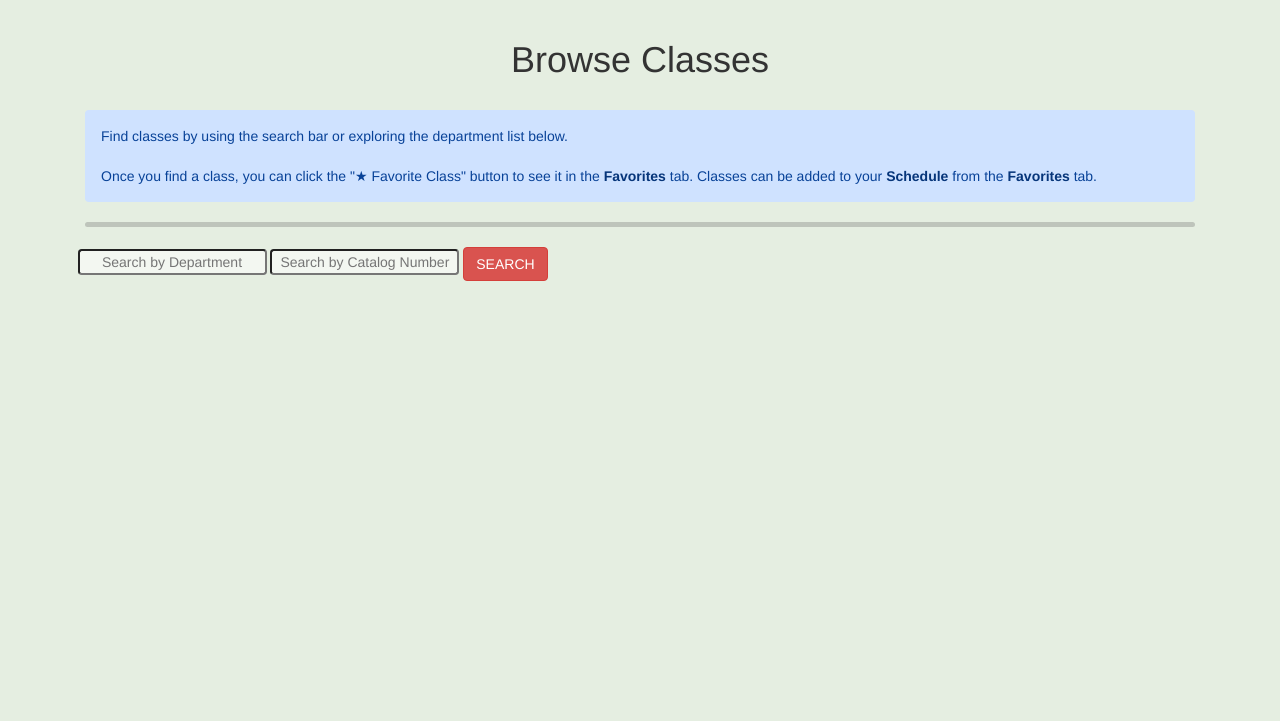
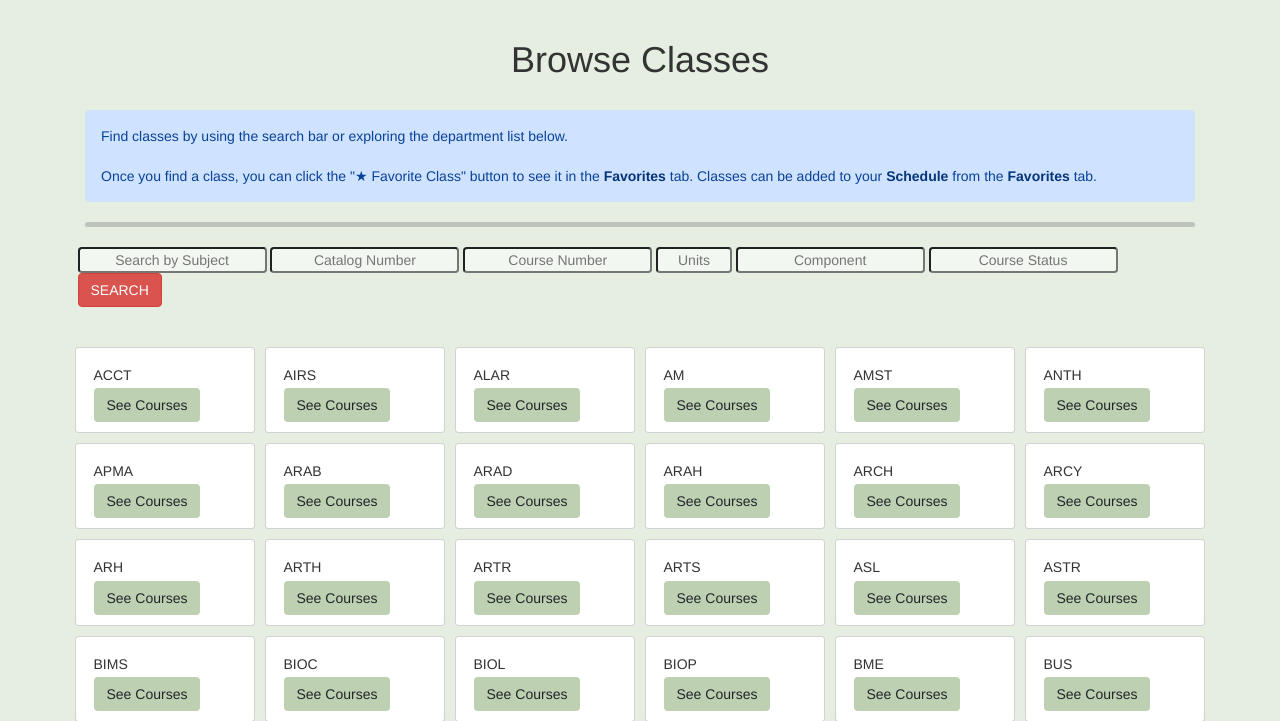
Before and after one commit to MaxZhao0325/Classify, a Django app: page /classify/ in a window 1280 px wide. Shown: the part 62-783 px from the top of the page. Before the commit the page ends 343 px from the top, so only its background shows below. Run offline with Django 4.2, Linux system fonts and the light colour scheme; a user stored in the database is signed in; data comes from the database, SQL or seed files in the repository; data that the repository does not hold is empty; some libraries are stand-ins or nearby versions.

Commit message:
small changes

```diff
--- a/classify/admin.py
+++ b/classify/admin.py
@@ -5,6 +5,10 @@ from django.contrib import admin
 
 # Register your models here.
 from .models import Class, Dept, Profile, ProfileForm, Schedule, Friend_Request, Comment
+
+class DeptAdmin(admin.ModelAdmin):
+    list_display = ('subject',)
+admin.site.register(Dept, DeptAdmin)
 
 class ClassAdmin(admin.ModelAdmin):
     # fieldsets = [
--- a/classify/models.py
+++ b/classify/models.py
@@ -41,7 +41,7 @@ class Class(models.Model):
         return super().str()
 
 class Dept(models.Model):
-    subject = models.CharField(max_length=4)
+    subject = models.CharField(max_length=7)
     def str(self) -> str:
         return subject
 
--- a/classify/templates/classify/index.html
+++ b/classify/templates/classify/index.html
@@ -133,12 +133,47 @@
 
       <!-- display the search bar for the page -->
       <div class="container">
-        <form name="course_search" id="course_search" method="post">
+        <form name="course_search" id="course_search" method="post" autocomplete="off">
           {% csrf_token %}
           <div class='row'>
             <p>
-              <input type = "text" name = "dpt_search" placeholder="Search by Department" class = "text-center rounded" style="background-color: #F3F7F1;">
-              <input type = "text" name = "num_search" placeholder="Search by Catalog Number" class = "text-center rounded" style="background-color: #F3F7F1;">
+              <!-- search by subject name -->
+              <input list="sbj" type = "text" name = "subject_search" placeholder="Search by Subject" class = "text-center rounded" style="background-color: #F3F7F1;">
+              <datalist id="sbj">
+                {% for dpt in deptlist %}
+                <option value={{dpt.subject}}>
+                {% endfor %}
+              </datalist>
+              <!-- search by catalog number -->
+              <input type = "text" name = "cat_num_search" placeholder="Catalog Number" class = "text-center rounded" style="background-color: #F3F7F1;">
+              <!-- search by course number -->
+              <input type = "text" name = "course_num_search" placeholder="Course Number" class = "text-center rounded" style="background-color: #F3F7F1;">
+              <!-- search by units -->
+              <input list="units" type = "text" name = "units_search" placeholder="Units" class = "text-center rounded" style="background-color: #F3F7F1; max-width: 2cm;">
+              <datalist id="units">
+                <option value='0'>
+                <option value='1'>
+                <option value='2'>
+                <option value='3'>
+                <option value='4'>
+                <option value='5'>
+              </datalist>
+              <!-- search by components -->
+              <input list="component" type = "text" name = "component_search" placeholder="Component" class = "text-center rounded" style="background-color: #F3F7F1;">
+              <datalist id="component">
+                <option value="LEC">
+                <option value="LAB">
+                <option value="SEM">
+                <option value="PRA">
+                <option value="IND">
+              </datalist>
+              <!-- search by course_status -->
+              <input list="status" type = "text" name = "status_search" placeholder="Course Status" class = "text-center rounded" style="background-color: #F3F7F1;">
+              <datalist id="status">
+                <option value="Open">
+                <option value="Wait list">
+                <option value="Closed">
+              </datalist>
               <button type = "submit" class = "btn btn-danger">SEARCH</button>
               <br>
             </p>
--- a/classify/views.py
+++ b/classify/views.py
@@ -42,17 +42,14 @@ def index(request):
 
     # Get the list of departments
     dept_results = {}
-    response = requests.get('http://luthers-list.herokuapp.com/api/deptlist/')
-    data = response.json()
-    results = data
-    Dept.objects.all().delete()
-    for r in results:
-        result_info = Dept(subject = r['subject'])
-        result_info.save()
-        dept_results = Dept.objects.all()
+    # response = requests.get('http://luthers-list.herokuapp.com/api/deptlist/')
+    # data = response.json()
 
-    deptlist = Dept.objects.all().order_by('subject')
+    dept_results = Dept.objects.all()
+
+    deptlist = dept_results.order_by('subject')
     query_results = {}
+
     # deal with the condition when user trys to add a course to the shoppingcart
     # if the user clicks on star, then do not clear the Class database
     if request.method == "POST" and request.POST.get("course_pk"):
@@ -65,29 +62,43 @@ def index(request):
         message_display = course.subject+course.catalog_number+"("+course.course_section+")"
         messages.success(request,(f'{message_display} has been added to your Favorited Classes.'))
         # after user just used the shoppingcart, fetch the last department viewed by the user
-        sq = request.session['sq']
-        num_sq = request.session['num_sq']
+        subject_sq = request.session['subject_sq']
+        cat_num_sq = request.session['cat_num_sq']
+        course_num_sq = request.session['course_num_sq']
+        units_sq = request.session['units_sq']
+        component_sq = request.session['component_sq']
+        status_sq = request.session['status_sq']
 
     else:
     # if not the case when the user trys to add a course to the shoppingcart, reload the page with new department database
 
         # first check if there is valid value for the search bar
-        sq = request.POST.get('dpt_search', None)
-        num_sq = request.POST.get('num_search', None)
-        if(sq or num_sq):
-            if(sq):
-                sq = str.upper(str(sq))
-            if(num_sq):
-                num_sq = str(num_sq)
+        subject_sq = request.POST.get('subject_search', None)
+        cat_num_sq = request.POST.get('cat_num_search', None)
+        course_num_sq = request.POST.get('course_num_search', None)
+        units_sq = request.POST.get('units_search', None)
+        component_sq = request.POST.get('component_search', None)
+        status_sq = request.POST.get('status_search', None)
+
+        if(subject_sq or component_sq or cat_num_sq or course_num_sq or status_sq):
+            if(subject_sq):
+                subject_sq = str.upper(subject_sq)
+            if(component_sq):
+                component_sq = str.upper(component_sq)
+            if(status_sq):
+                status_sq = str.upper(status_sq)
 
             #  check searching bar to see if it is a valid search
             # early error handling - these will prevent results from being returned if search is not valid
-            if sq and sq!='' and (len(sq) > 4 or 0 < len(sq) < 2):
+            if subject_sq and subject_sq!='' and (len(subject_sq) > 4 or 0 < len(subject_sq) < 2):
                 isSearchError = True
-                typeOfError = 'Your department code is invalid. Please enter a valid code (e.g. "APMA").'
-            elif num_sq and num_sq!='' and (not num_sq.isnumeric()):
+                typeOfError = 'Your subject code is invalid. Please enter a valid code (e.g. "APMA").'
+            elif cat_num_sq and cat_num_sq!='' and (not cat_num_sq.isnumeric()):
                 isSearchError = True
                 typeOfError = 'Your catalog number is invalid. Please enter a valid number (e.g. "3240").'
+            elif course_num_sq and course_num_sq!='' and (not course_num_sq.isnumeric()):
+                isSearchError = True
+                typeOfError = 'Your course number is invalid. Please enter a valid number (e.g. "12320").'
 
         # immediately returns some errors earlier, if there is no chance of a result being returned
         if isSearchError:
@@ -95,24 +106,23 @@ def index(request):
             return redirect('/classify')
 
         # first check if the user pushes the button of a dept name
-        if(not sq and not num_sq):
+        if(not subject_sq and not cat_num_sq and not course_num_sq and not units_sq and not component_sq and not status_sq):
             for dept in dept_results:
                 dept_string = dept.subject
-                if not sq:
-                    sq = request.POST.get(dept_string, None)
-            if(sq):
-                sq = str.upper(str(sq))
-
+                if not subject_sq:
+                    subject_sq = request.POST.get(dept_string, None)
+            if(subject_sq):
+                subject_sq = str.upper(str(subject_sq))
 
 
         # if the subject searched is not searched before, then add course classes to the database
-        if 'stored_subject' not in request.session:
-            request.session['stored_subject']=[]
+        # if 'stored_subject' not in request.session:
+        #     request.session['stored_subject']=[]
 
         # if the department is first time viewed, add that department to the session and store the course data for that department
-        if sq is not None and sq != '' and sq not in request.session['stored_subject']:
-            request.session['stored_subject'].append(sq)
-        #     response = requests.get('http://luthers-list.herokuapp.com/api/dept/%s/' % sq)
+        # if subject_sq is not None and subject_sq != '' and subject_sq not in request.session['stored_subject']:
+        #     request.session['stored_subject'].append(subject_sq)
+        #     response = requests.get('http://luthers-list.herokuapp.com/api/dept/%s/' % subject_sq)
         #     data = response.json()
         #     results = data
 
@@ -179,27 +189,66 @@ def index(request):
         #     ).filter(records__gt=1):
         #     for tag in Class.objects.filter(course_number=duplicates["course_number"])[1:]:
         #         tag.delete()
-        # this session stores the department and the catalog_number of the last view so that the user will be back to the last page after add a course to shoppingcart
-        request.session['sq']=sq
-        request.session['num_sq']=num_sq
 
-    # if there is a valid search, return a specific results with subject and catalog to the user, else just return the subject
 
-    if(sq and num_sq):
-        query_results = Class.objects.filter(subject=sq, catalog_number=num_sq).order_by('id')
-        if(not query_results):
-            messages.error(request, 'No results found.')
-            return redirect('/classify')
-    elif(sq):
-        query_results = Class.objects.filter(subject=sq).order_by('id')
-        if(not query_results):
-            messages.error(request, 'No results found.')
-            return redirect('/classify')
-    elif(num_sq):
-        query_results = Class.objects.filter(catalog_number=num_sq).order_by('subject')
-        if(not query_results):
-            messages.error(request, 'No results found.')
-            return redirect('/classify')
+        # this session stores all search informations of the last view so that the user will be back to the last page after add a course to shoppingcart
+        request.session['subject_sq']=subject_sq
+        request.session['cat_num_sq']=cat_num_sq
+        request.session['course_num_sq']=course_num_sq
+        request.session['units_sq']=units_sq
+        request.session['component_sq']=component_sq
+        request.session['status_sq']=status_sq
+
+
+    if(subject_sq or cat_num_sq or course_num_sq or units_sq or component_sq or status_sq):
+        query_results = Class.objects
+        if(subject_sq):
+            query_results = query_results.filter(subject=subject_sq)
+            if(not query_results):
+                messages.error(request, 'No results found.')
+                return redirect('/classify')
+        if(cat_num_sq):
+            query_results = query_results.filter(catalog_number=cat_num_sq)
+            if(not query_results):
+                messages.error(request, 'No results found.')
+                return redirect('/classify')
+        if(course_num_sq):
+            query_results = query_results.filter(course_number=course_num_sq)
+            if(not query_results):
+                messages.error(request, 'No results found.')
+                return redirect('/classify')
+        if(units_sq):
+            query_results = query_results.filter(units=units_sq)
+            if(not query_results):
+                messages.error(request, 'No results found.')
+                return redirect('/classify')
+        if(component_sq):
+            query_results = query_results.filter(component=component_sq)
+            if(not query_results):
+                messages.error(request, 'No results found.')
+                return redirect('/classify')
+        if(status_sq):
+            query_results = query_results.filter(enrl_stat_descr=status_sq)
+            if(not query_results):
+                messages.error(request, 'No results found.')
+                return redirect('/classify')
+        query_results = query_results.order_by('id')
+
+    # if(subject_sq and cat_num_sq):
+    #     query_results = Class.objects.filter(subject=subject_sq, catalog_number=cat_num_sq).order_by('id')
+    #     if(not query_results):
+    #         messages.error(request, 'No results found.')
+    #         return redirect('/classify')
+    # elif(subject_sq):
+    #     query_results = Class.objects.filter(subject=subject_sq).order_by('id')
+    #     if(not query_results):
+    #         messages.error(request, 'No results found.')
+    #         return redirect('/classify')
+    # elif(cat_num_sq):
+    #     query_results = Class.objects.filter(catalog_number=cat_num_sq).order_by('subject')
+    #     if(not query_results):
+    #         messages.error(request, 'No results found.')
+    #         return redirect('/classify')
 
     return render(request, 'classify/index.html', {
         # map feature
--- a/cs3240a17/celery.py
+++ b/cs3240a17/celery.py
@@ -20,7 +20,7 @@ app.conf.beat_schedule = {
     # executes every 2 minute
     'scraping-task-two-min': {
         'task': 'classify.tasks.hacker',
-        'schedule': crontab(minute='*/20'),
+        'schedule': crontab(minute='*/60'),
     },
     # executes every 15 minutes
     # 'scraping-task-fifteen-min': {
```
Also changed, not shown: classify/tasks.py (+10 -5 lines), celerybeat-schedule.db, classify/migrations/0007_alter_dept_subject.py (added), 2 other files.
